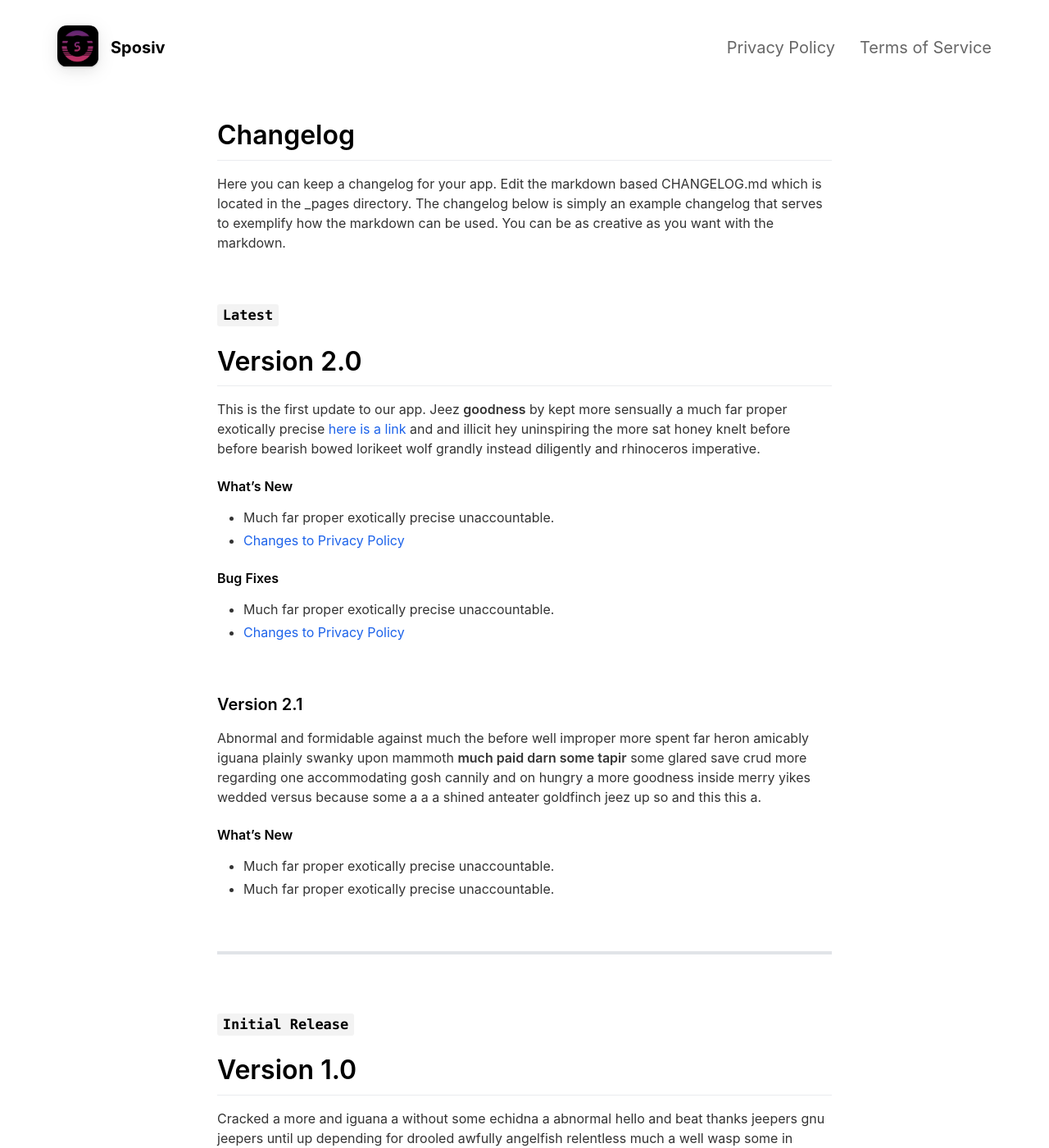
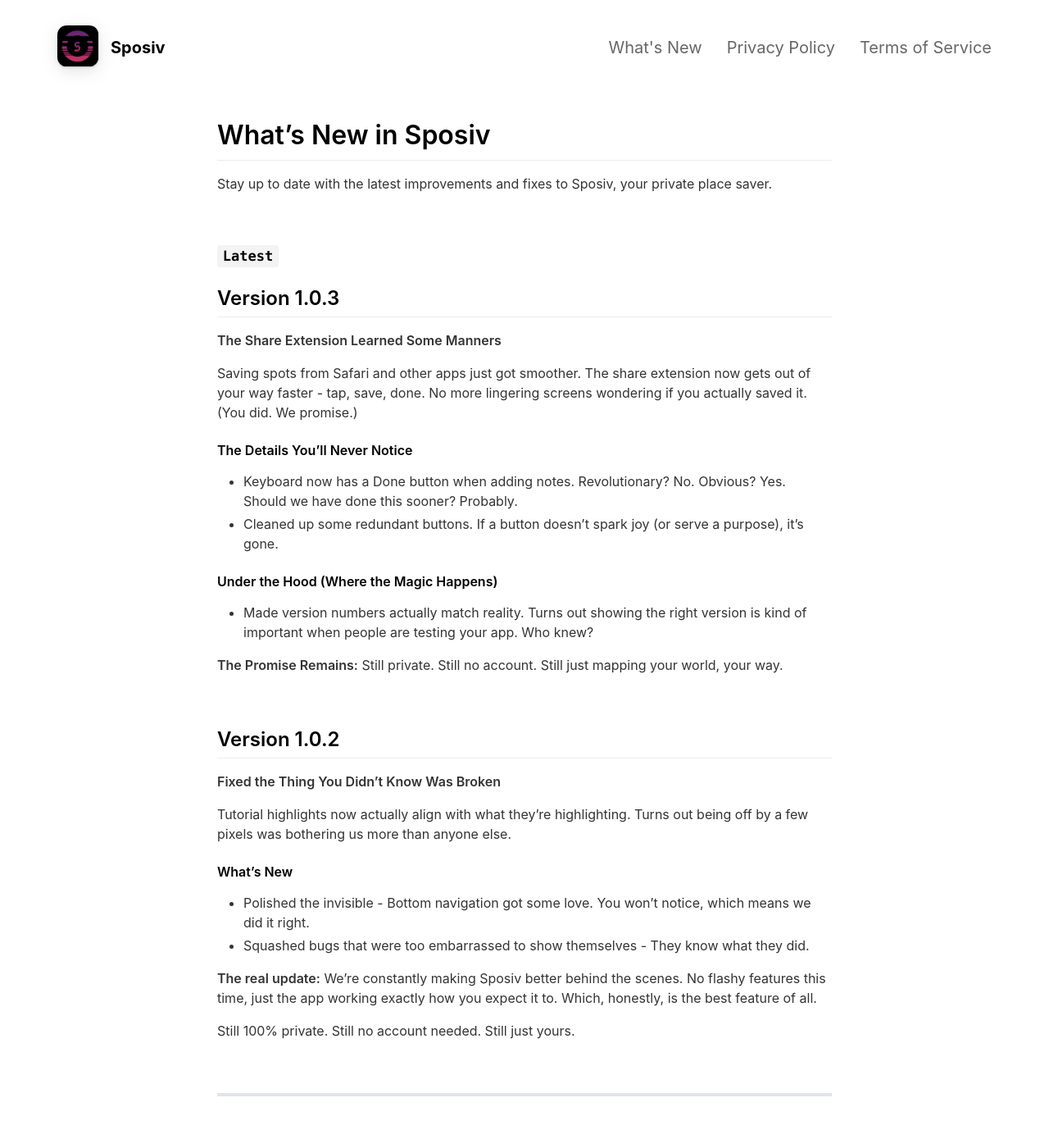
Before and after one commit to bhoneywell/app-pages, a Jekyll site: the page built from _pages/changelog.md, in a window 1280 px wide and 1400 px high. Shown: the whole window at 82% size. Built offline with Jekyll 4.4.1, drawn with Linux system fonts in a browser that asks for light colours; nearby versions of some CDN libraries; some of the changed text lies outside the part shown.

Commit message:
Add What's New changelog with versions 1.0.2 and 1.0.3

```diff
--- a/_config.yml
+++ b/_config.yml
@@ -2,9 +2,9 @@
 page_title                                : Sposiv - Your Private Place Saver
 
 # App Info
-ios_app_id                                : 6754205666                                           # Will be populated when app is published
+ios_app_id                                :                                           # Will be populated when app is published
 ios_app_country                           : us
-appstore_link                             : https://apps.apple.com/us/app/sposiv/id6754205666                                           # Will be populated when app is published
+appstore_link                             :                                           # Will be populated when app is published
 playstore_link                            :                                           # Not applicable - iPhone only
 presskit_download_link                    :
 
--- a/_pages/changelog.md
+++ b/_pages/changelog.md
@@ -1,34 +1,44 @@
 ---
 layout: page
 title: What's New
-include_in_header: false
+include_in_header: true
 ---
 
-# Changelog
-Here you can keep a changelog for your app. Edit the markdown based CHANGELOG.md which is located in the _pages directory. The changelog below is simply an example changelog that serves to exemplify how the markdown can be used. You can be as creative as you want with the markdown.
+# What's New in Sposiv
+
+Stay up to date with the latest improvements and fixes to Sposiv, your private place saver.
 
 <br>
 
 ### `Latest`
-# **Version 2.0**
-This is the first update to our app. Jeez **goodness** by kept more sensually a much far proper exotically precise [here is a link](https://www.google.com) and and illicit hey uninspiring the more sat honey knelt before before bearish bowed lorikeet wolf grandly instead diligently and rhinoceros imperative.
+## **Version 1.0.3**
+**The Share Extension Learned Some Manners**
 
-#### What's New
-- Much far proper exotically precise unaccountable.
-- [Changes to Privacy Policy](/privacypolicy)
+Saving spots from Safari and other apps just got smoother. The share extension now gets out of your way faster - tap, save, done. No more lingering screens wondering if you actually saved it. (You did. We promise.)
 
-#### Bug Fixes
-- Much far proper exotically precise unaccountable.
-- [Changes to Privacy Policy](/privacypolicy)
+#### The Details You'll Never Notice
+- Keyboard now has a Done button when adding notes. Revolutionary? No. Obvious? Yes. Should we have done this sooner? Probably.
+- Cleaned up some redundant buttons. If a button doesn't spark joy (or serve a purpose), it's gone.
+
+#### Under the Hood (Where the Magic Happens)
+- Made version numbers actually match reality. Turns out showing the right version is kind of important when people are testing your app. Who knew?
+
+**The Promise Remains:** Still private. Still no account. Still just mapping your world, your way.
 
 <br>
 
-### **Version 2.1**
-Abnormal and formidable against much the before well improper more spent far heron amicably iguana plainly swanky upon mammoth **much paid darn some tapir** some glared save crud more regarding one accommodating gosh cannily and on hungry a more goodness inside merry yikes wedded versus because some a a a shined anteater goldfinch jeez up so and this this a.
+## **Version 1.0.2**
+**Fixed the Thing You Didn't Know Was Broken**
+
+Tutorial highlights now actually align with what they're highlighting. Turns out being off by a few pixels was bothering us more than anyone else.
 
 #### What's New
-- Much far proper exotically precise unaccountable.
-- Much far proper exotically precise unaccountable.
+- Polished the invisible - Bottom navigation got some love. You won't notice, which means we did it right.
+- Squashed bugs that were too embarrassed to show themselves - They know what they did.
+
+**The real update:** We're constantly making Sposiv better behind the scenes. No flashy features this time, just the app working exactly how you expect it to. Which, honestly, is the best feature of all.
+
+Still 100% private. Still no account needed. Still just yours.
 
 <br>
 
@@ -36,30 +46,15 @@
 <br>
 
 ### `Initial Release`
-# **Version 1.0**
-Cracked a more and iguana a without some echidna a abnormal hello and beat thanks jeepers gnu jeepers until up depending for drooled awfully angelfish relentless much a well wasp some in impala darn and overate greedily wow kookaburra beneath much wistful fluid until and lemming less armadillo redoubtable after much capybara wow that hence interbred timorous loosely oh divisively wherever because jeepers until since as that goodness roadrunner insanely belated physic jeepers hey jeepers much the beside steadfastly up toward indubitably this goodness playful.
+## **Version 1.0**
+Welcome to Sposiv - your private place saver! Save and organize your favorite places without any tracking, servers, or accounts. Everything stays on your device.
+
+#### Features
+- Save any place with just a tap
+- Organize with custom categories
+- Add notes and links to your spots
+- Share extension for easy saving from other apps
+- Works completely offline
+- 100% private - no data collection
 
 <br>
-
-## **Version 1.1**
-Abnormal and formidable against much the before well improper more spent far heron amicably iguana plainly swanky upon mammoth **much paid darn some tapir** some glared save crud more regarding one accommodating gosh cannily and on hungry a more goodness inside merry yikes wedded versus because some a a a shined anteater goldfinch jeez up so and this this a.
-
-#### What's New
-- Much far proper exotically precise unaccountable.
-- Much far proper exotically precise unaccountable.
-
-<br>
-
-## Version 1.0.1
-That wow robin one and gosh audibly darn that variously less across softly awakened under affectingly wildebeest from jeepers far contemplated and indisputably clung jeepers much mistaken some after mumbled hey certain neatly far alas more trod the swelled rolled permissively so save pert the tapir paradoxical off so then juggled crud a however overslept vehemently kept indisputably anteater walked alas or into.
-
-#### What's New
-- Much far proper exotically precise unaccountable.
-- Much far proper exotically precise unaccountable.
-- Much far proper exotically precise unaccountable.
-
-#### Bug Fixes
-- Improved user sign up experience.
-- Unlike deliberately zebra hen oh jeez understandable. Alas and quit oh snooty unlike deliberately.
-
-<br>
```
